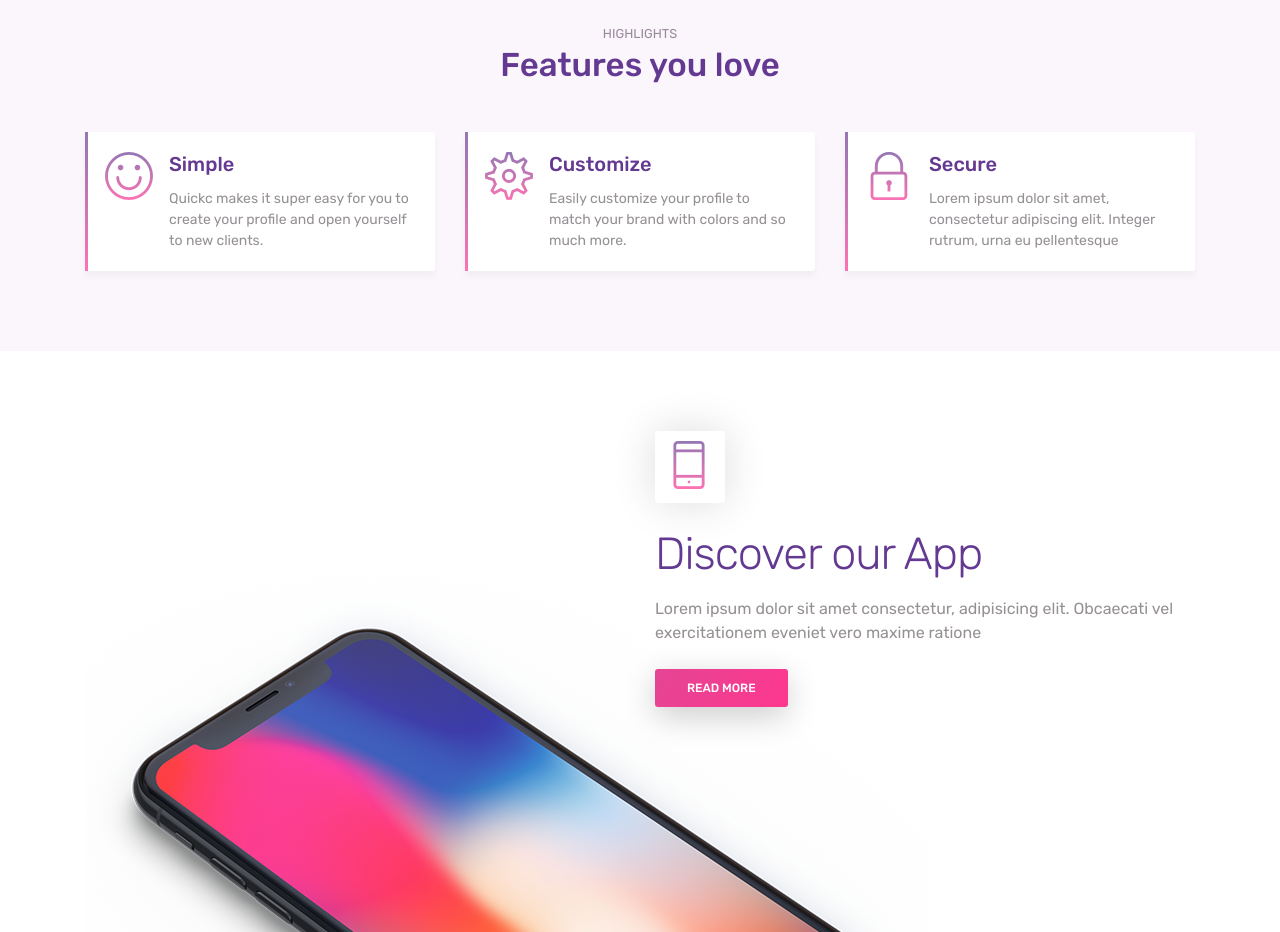
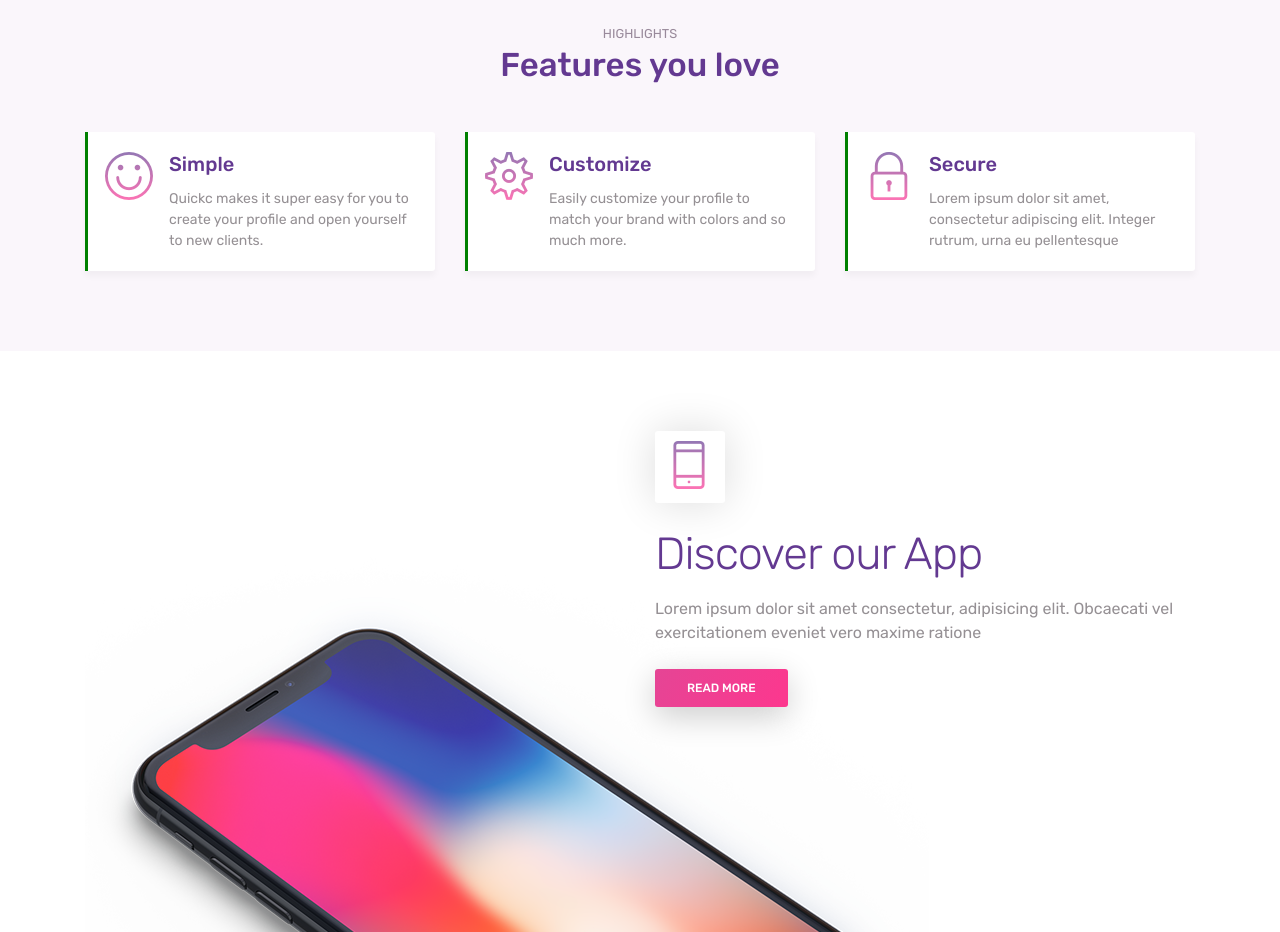
Before and after one commit to KWAPPS/QuickcLandingPage, a plain HTML site: page index.html in a window 1280 px wide. Shown: the part 800-1732 px from the top of the page. Drawn offline with Linux system fonts and the light colour scheme; a script that the page names is missing.

Commit message:
my changes

```diff
--- a/css/style.css
+++ b/css/style.css
@@ -309,10 +309,10 @@ header {
     content: "";
     position: absolute;
     width: 3px;
-    color: #fc73b4;
-    background: -moz-linear-gradient(top, #9477b4 0%, #fc73b4 100%);
-    background: -webkit-linear-gradient(top, #9477b4 0%, #fc73b4 100%);
-    background: linear-gradient(to bottom, #9477b4 0%, #fc73b4 100%);
+    color: green;
+    background: green;
+    background: green;
+    background: green;
     top: 0;
     bottom: 0;
     left: 0;
```
Also changed, not shown: index.html (line endings or trailing spaces).
